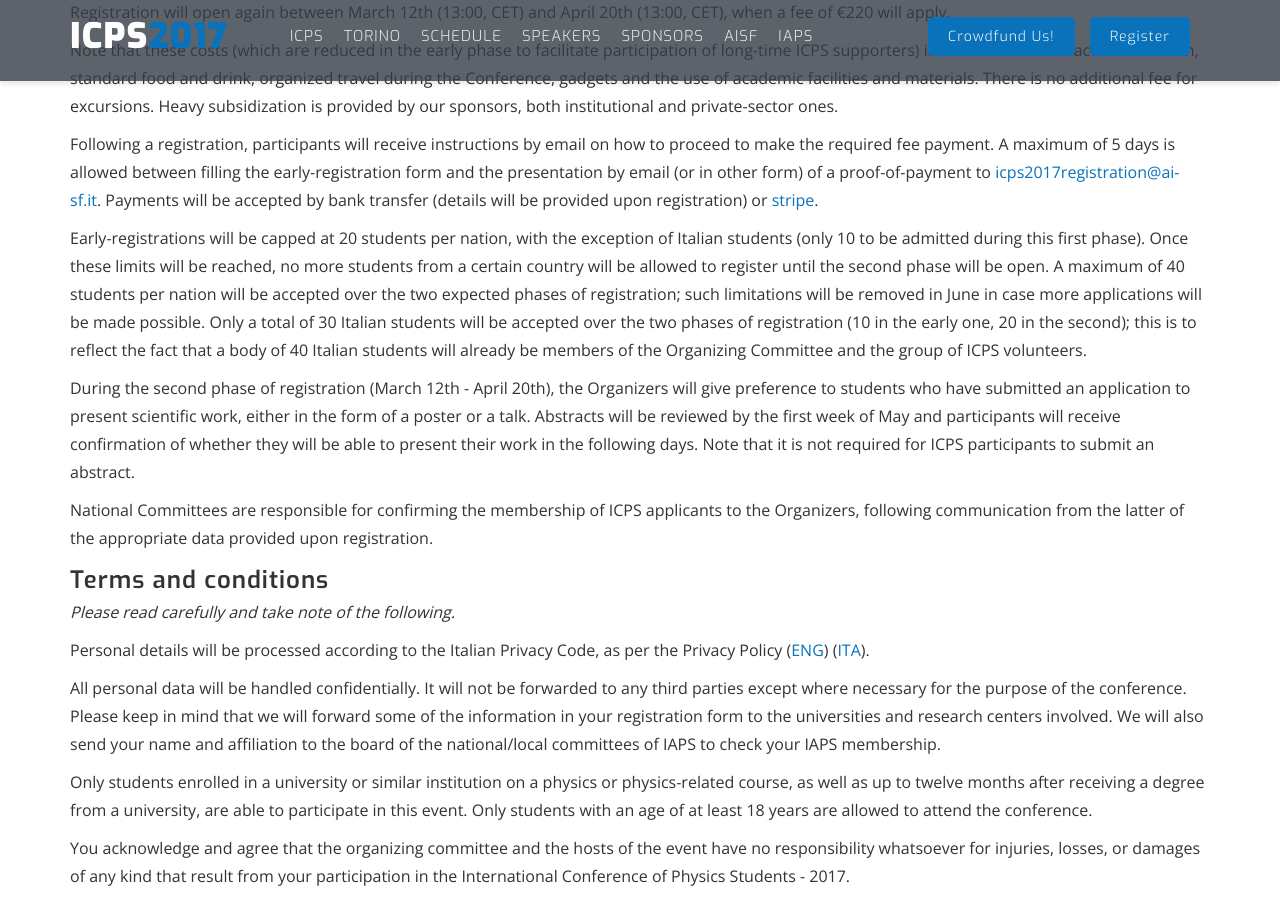
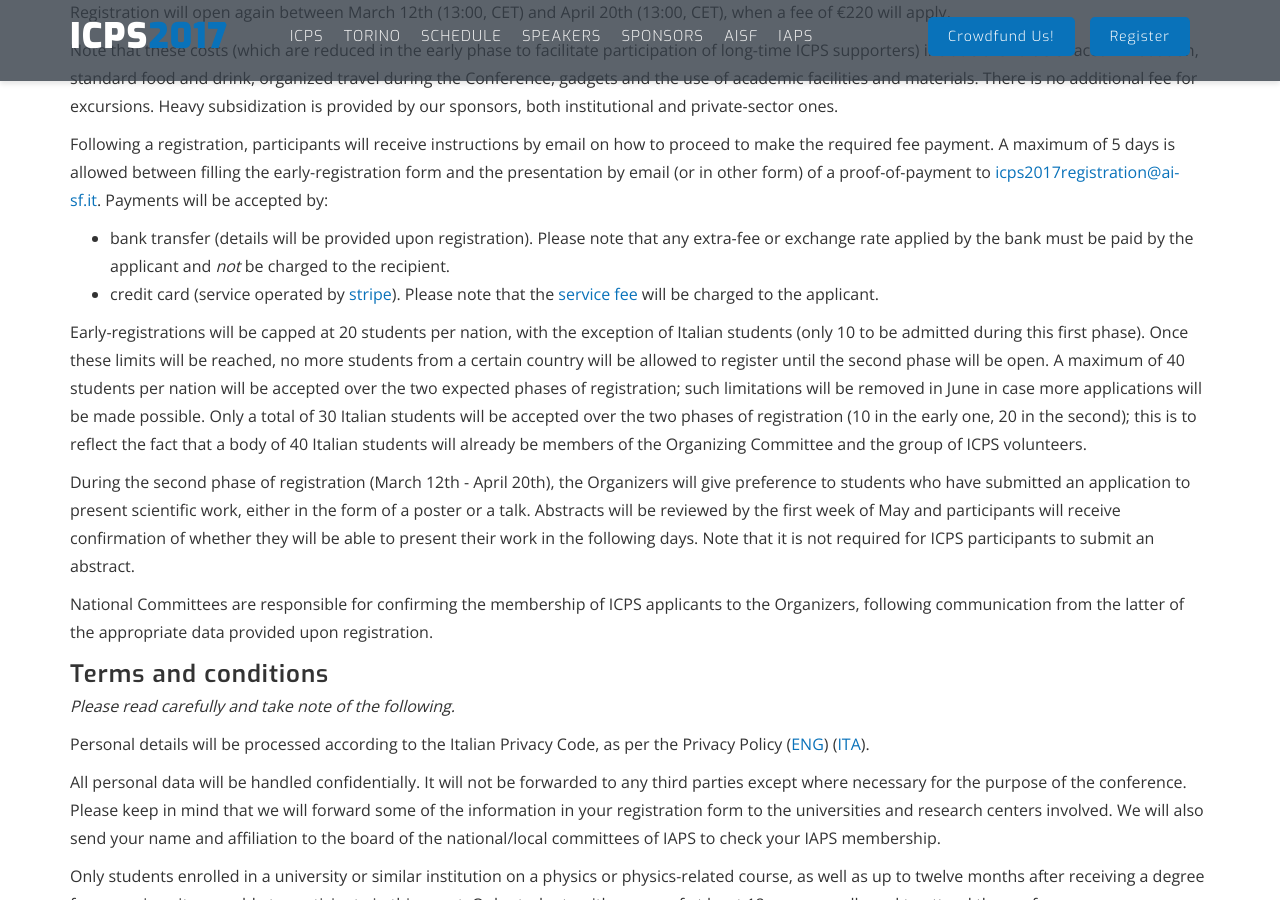
Before and after one commit to ICPS2017/ICPS2017.github.io, a Jekyll site: the page built from reg00.html, in a window 1280 px wide and 900 px high, scrolled down 582 px. Built offline with Jekyll 4.4.1, drawn with Linux system fonts in a browser that asks for light colours; nearby versions of some CDN libraries.

Commit message:
update payment info

```diff
--- a/reg00.html
+++ b/reg00.html
@@ -17,7 +17,11 @@ permalink: /reg00
       <p>A first round of registration for the event will open at this page between February 5th (13:00, CET) and February 26th (13:00, CET). During this early registration period, a fee of €190 will apply.</p>
       <p>Registration will open again between March 12th (13:00, CET) and April 20th (13:00, CET), when a fee of €220 will apply.<p>
       <p>Note that these costs (which are reduced in the early phase to facilitate participation of long-time ICPS supporters) include the value of accommodation, standard food and drink, organized travel during the Conference, gadgets and the use of academic facilities and materials. There is no additional fee for excursions. Heavy subsidization is provided by our sponsors, both institutional and private-sector ones.</p>
-      <p>Following a registration, participants will receive instructions by email on how to proceed to make the required fee payment. A maximum of 5 days is allowed between filling the early-registration form and the presentation by email (or in other form) of a proof-of-payment to <a href="mailto:icps2017registration@ai-sf.it">icps2017registration@ai-sf.it</a>. Payments will be accepted by bank transfer (details will be provided upon registration) or <a href="https://stripe.com">stripe</a>.</p>
+      <p>Following a registration, participants will receive instructions by email on how to proceed to make the required fee payment. A maximum of 5 days is allowed between filling the early-registration form and the presentation by email (or in other form) of a proof-of-payment to <a href="mailto:icps2017registration@ai-sf.it">icps2017registration@ai-sf.it</a>. Payments will be accepted by:
+	<ul class="bigul">
+	  <li>bank transfer (details will be provided upon registration). Please note that any extra-fee or exchange rate applied by the bank must be paid by the applicant and <em>not</em> be charged to the recipient.</li>
+	  <li>credit card (service operated by <a href="https://stripe.com">stripe</a>). Please note that the <a href="https://stripe.com/it/pricing">service fee</a> will be charged to the applicant.</li>
+      </ul></p>
       <p>Early-registrations will be capped at 20 students per nation, with the exception of Italian students (only 10 to be admitted during this first phase). Once these limits will be reached, no more students from a certain country will be allowed to register until the second phase will be open. A maximum of 40 students per nation will be accepted over the two expected phases of registration; such limitations will be removed in June in case more applications will be made possible. Only a total of 30 Italian students will be accepted over the two phases of registration (10 in the early one, 20 in the second); this is to reflect the fact that a body of 40 Italian students will already be members of the Organizing Committee and the group of ICPS volunteers.</p>
       <p>During the second phase of registration (March 12th - April 20th), the Organizers will give preference to students who have submitted an application to present scientific work, either in the form of a poster or a talk. Abstracts will be reviewed by the first week of May and participants will receive confirmation of whether they will be able to present their work in the following days. Note that it is not required for ICPS participants to submit an abstract.</p>
       <p>National Committees are responsible for confirming the membership of ICPS applicants to the Organizers, following communication from the latter of the appropriate data provided upon registration.</p>
```
